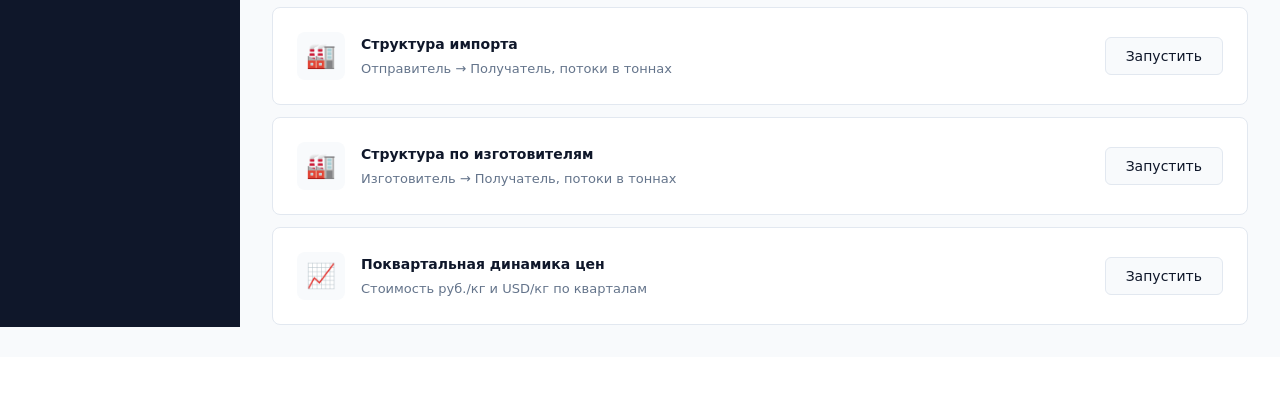
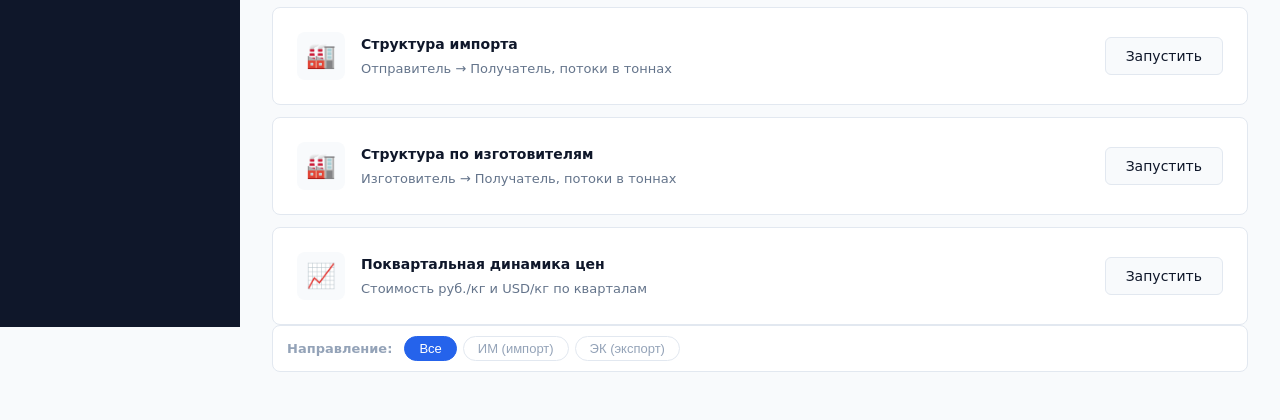
Before and after one commit to abitovmarat/Delomant_v2_web, a PHP site: page / in a window 1280 px wide, after a click that opens the changed part. Shown: the part 473-893 px from the top of the page. Before the commit the page ends 800 px from the top, so only its background shows below. Run offline with PHP 8.4, Linux system fonts and the light colour scheme; some libraries are stand-ins or nearby versions.

Commit message:
Анализ: фильтр по направлению перемещения (Все / ИМ / ЭК)
Все 6 анализов теперь работают с отфильтрованными данными.
Фильтр-переключатель над результатами анализа.

Co-Authored-By: Claude Sonnet 4.6 <noreply@anthropic.com>

```diff
--- a/index.html
+++ b/index.html
@@ -280,6 +280,15 @@
                                 <p class="action-card-description">Стоимость руб./кг и USD/кг по кварталам</p>
                             </div>
                             <button class="btn btn-secondary">Запустить</button>
+                        </div>
+                    </div>
+
+                    <div class="analysis-direction-filter">
+                        <span class="analysis-filter-label">Направление:</span>
+                        <div class="analysis-filter-btns">
+                            <button class="btn-filter active" data-dir="">Все</button>
+                            <button class="btn-filter" data-dir="ИМ">ИМ (импорт)</button>
+                            <button class="btn-filter" data-dir="ЭК">ЭК (экспорт)</button>
                         </div>
                     </div>
 
--- a/styles/main.css
+++ b/styles/main.css
@@ -1426,6 +1426,53 @@ body {
 /* ================================
    Analysis Results
    ================================ */
+
+.analysis-direction-filter {
+    display: flex;
+    align-items: center;
+    gap: 12px;
+    margin-bottom: 16px;
+    padding: 10px 14px;
+    background: var(--color-surface);
+    border: 1px solid var(--color-border);
+    border-radius: 8px;
+}
+
+.analysis-filter-label {
+    font-size: 13px;
+    font-weight: 600;
+    color: var(--color-text-muted);
+    white-space: nowrap;
+}
+
+.analysis-filter-btns {
+    display: flex;
+    gap: 6px;
+}
+
+.btn-filter {
+    padding: 4px 14px;
+    font-size: 13px;
+    font-weight: 500;
+    border-radius: 20px;
+    border: 1px solid var(--color-border);
+    background: transparent;
+    color: var(--color-text-muted);
+    cursor: pointer;
+    transition: all 0.15s;
+}
+
+.btn-filter:hover {
+    border-color: var(--color-primary);
+    color: var(--color-primary);
+}
+
+.btn-filter.active {
+    background: var(--color-primary);
+    border-color: var(--color-primary);
+    color: #fff;
+}
+
 .analysis-section {
     margin-top: 24px;
 }
```
Also changed, not shown: scripts/main.js.
